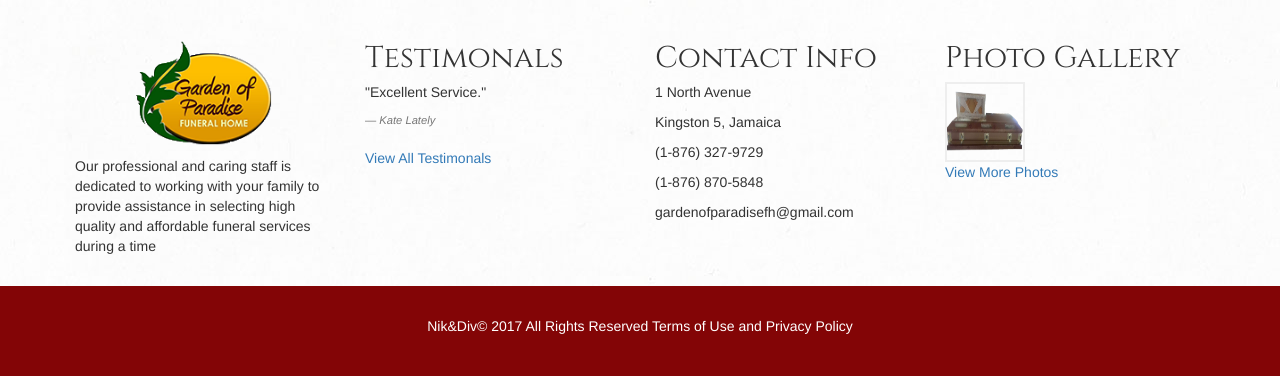
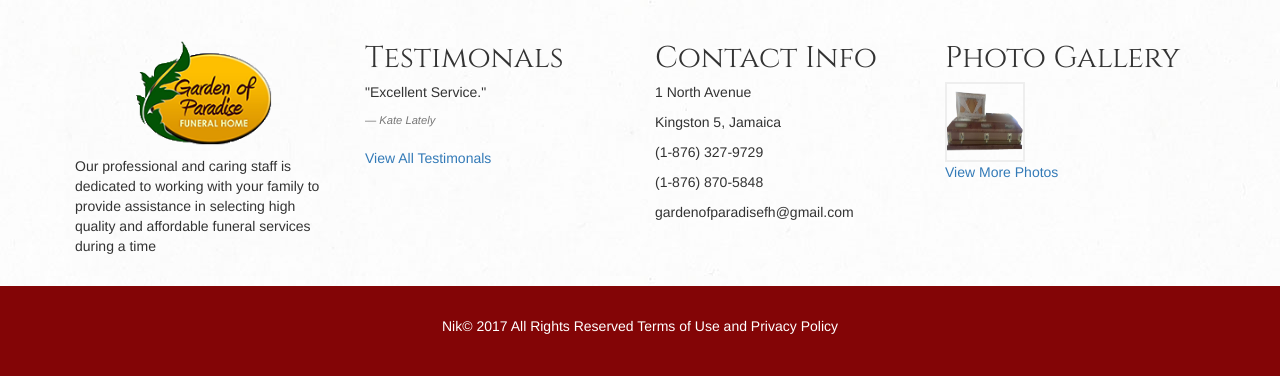
Before and after one commit to Yanik-Dev/garden_of_paradise_fh, a PHP site: page /public/views/home.php in a window 1280 px wide. Shown: the part 1873-2249 px from the top of the page. Run offline with PHP 8.4, Linux system fonts and the light colour scheme; a user stored in the database is signed in; data comes from the database, SQL or seed files in the repository; data that the repository does not hold is empty.

Commit message:
Update footer.php

```diff
--- a/public/views/footer.php
+++ b/public/views/footer.php
@@ -65,7 +65,7 @@
         </div>
         <div class="sub-footer">
             <div class="container ">
-                <p>Nik&Div© 2017 All Rights Reserved Terms of Use and Privacy Policy</p>
+                <p>Nik© 2017 All Rights Reserved Terms of Use and Privacy Policy</p>
             </div>
             </div>
         </div>
```
